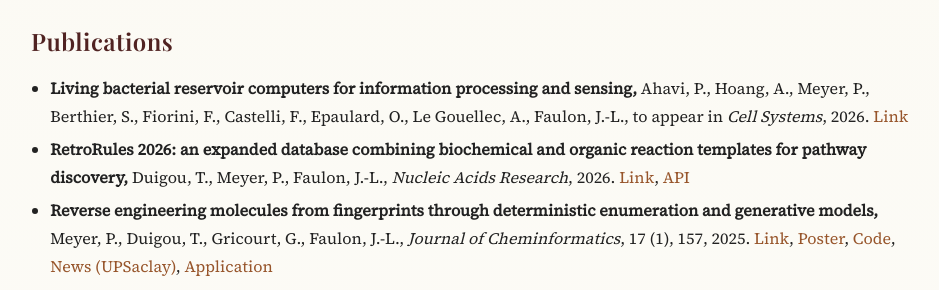
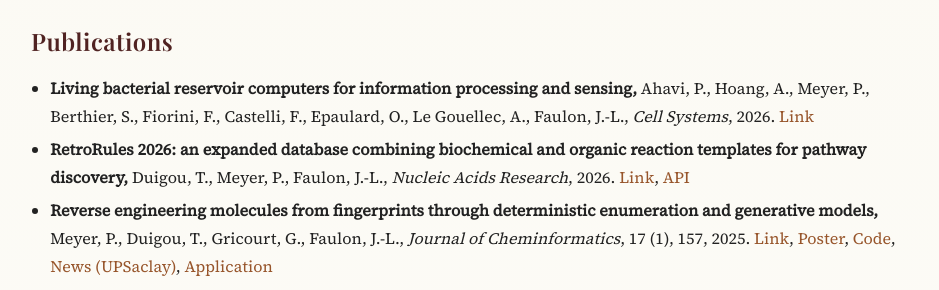
Before and after one commit to PhilippeMeyer68/philippemeyer68.github.io, a Jekyll site: the page built from index.md, in a window 1280 px wide and 900 px high, scrolled down 504 px. Shown: the part 183-473 px from the top of the window, without its empty margins (169-1108 px from the left). Built offline with Jekyll 4.4.1, drawn with Linux system fonts in a browser that asks for light colours.

```diff
--- a/index.md
+++ b/index.md
@@ -57,8 +57,8 @@ title: "Home"
 <li>
   <strong>Living bacterial reservoir computers for information processing and sensing, </strong>
   Ahavi, P., Hoang, A., Meyer, P., Berthier, S., Fiorini, F., Castelli, F., Epaulard, O., Le Gouellec, A., Faulon, J.-L.,
-  to appear in <em>Cell Systems</em>, 2026.
-  <a href="https://www.biorxiv.org/content/10.1101/2024.09.12.612674v4" target="_blank" rel="noopener">Link</a>
+  <em>Cell Systems</em>, 2026.
+  <a href="https://www.cell.com/cell-systems/fulltext/S2405-4712(26)00136-5" target="_blank" rel="noopener">Link</a>
 </li>
 <li>
   <strong>RetroRules 2026: an expanded database combining biochemical and organic reaction templates for pathway discovery, </strong>
```
